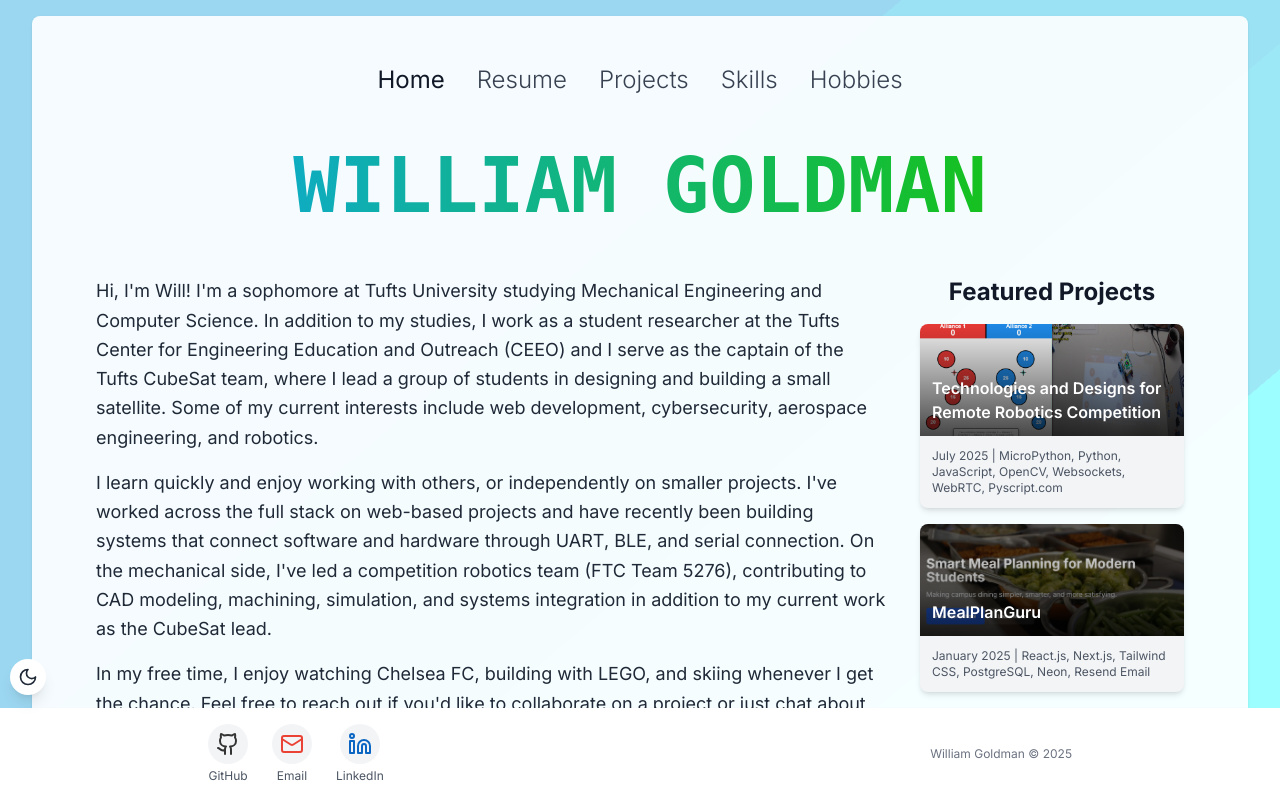
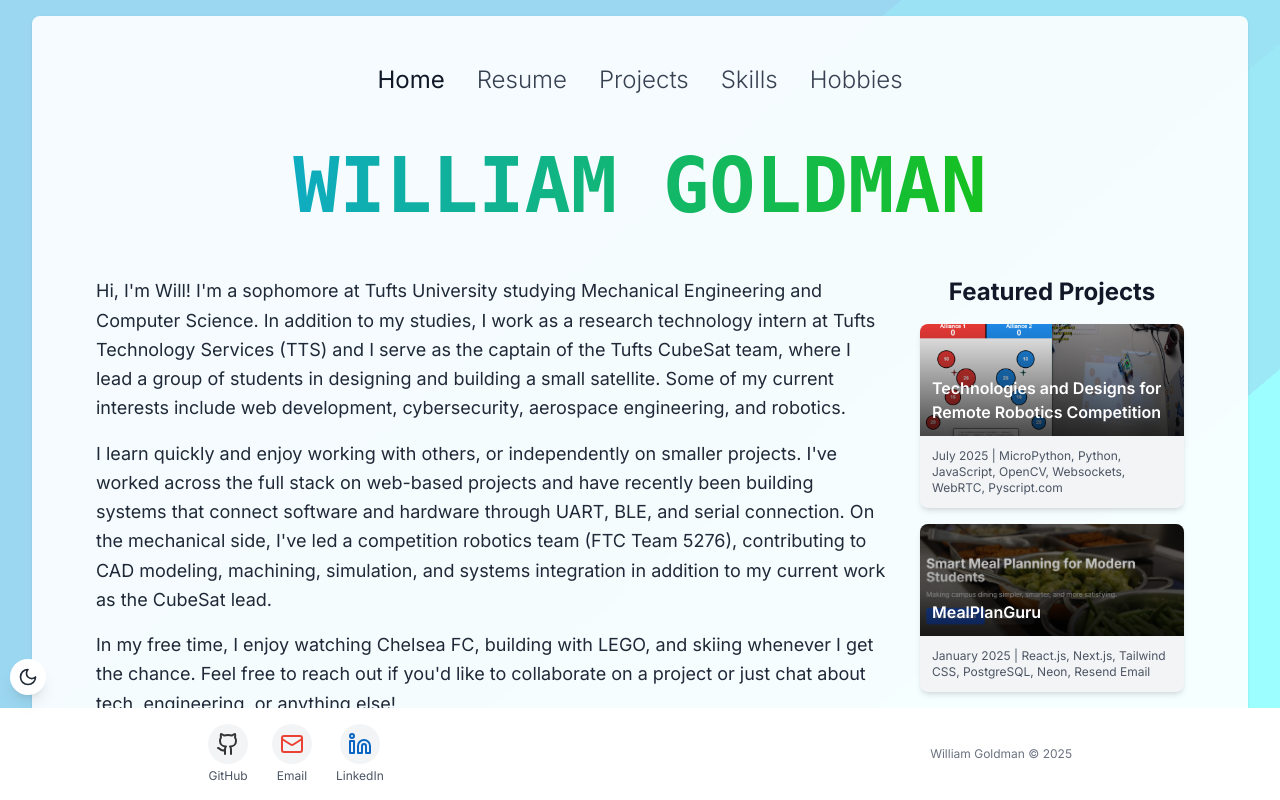
Before and after one commit to iliketocode2/Profile-Website-v2, a Next.js app: page / in a window 1280 px wide. Shown: the top 800 px of the page. Built offline with nearby package versions, Linux system fonts and the light colour scheme.

Commit message:
update job

```diff
--- a/src/app/page.tsx
+++ b/src/app/page.tsx
@@ -30,7 +30,7 @@ export default function Home() {
                 <div className="space-y-4">
                   <p className="text-lg leading-relaxed text-gray-800 dark:text-gray-200 text-center lg:text-left">
                     Hi, I&apos;m Will! I&apos;m a sophomore at Tufts University studying Mechanical Engineering and Computer Science.
-                    In addition to my studies, I work as a student researcher at the Tufts Center for Engineering Education and Outreach (CEEO)
+                    In addition to my studies, I work as a research technology intern at Tufts Technology Services (TTS)
                     and I serve as the captain of the Tufts CubeSat team, where I lead a group of students in designing and building a small satellite.
                     Some of my current interests include web development, cybersecurity, aerospace engineering, and robotics.
                   </p>
```
